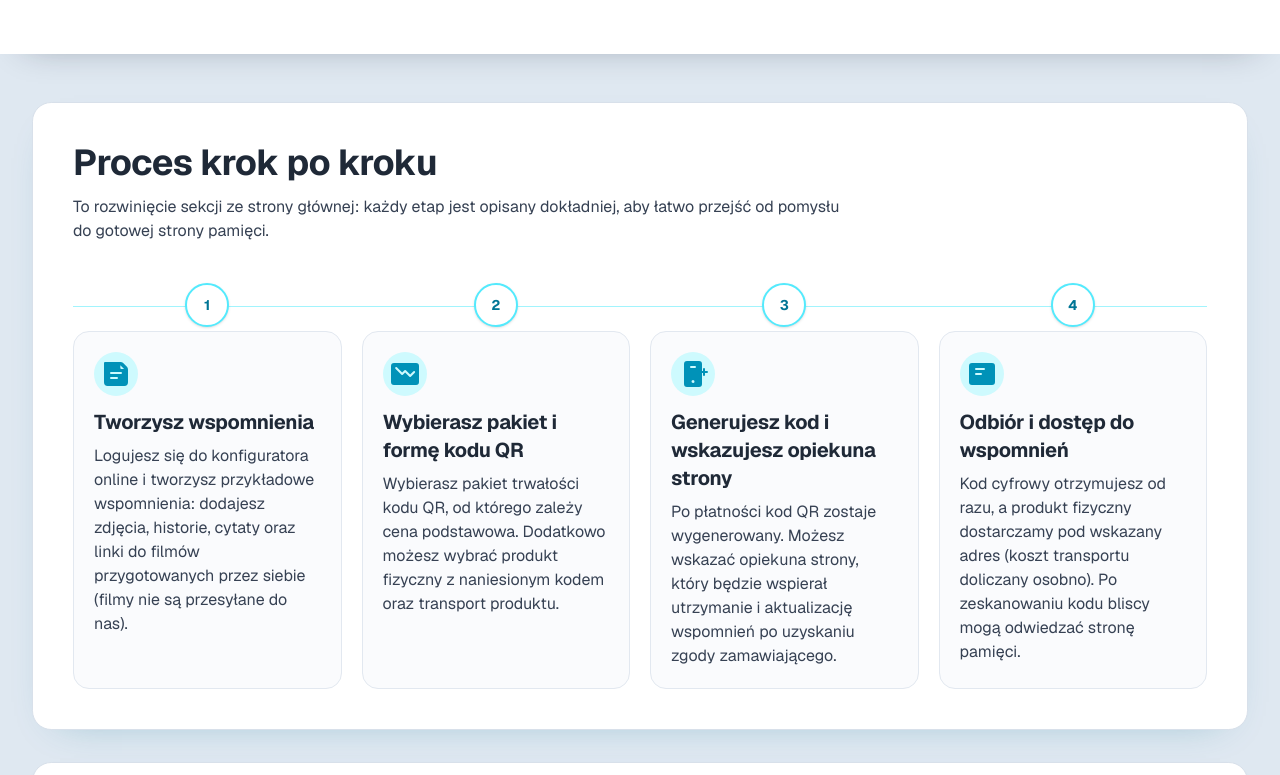
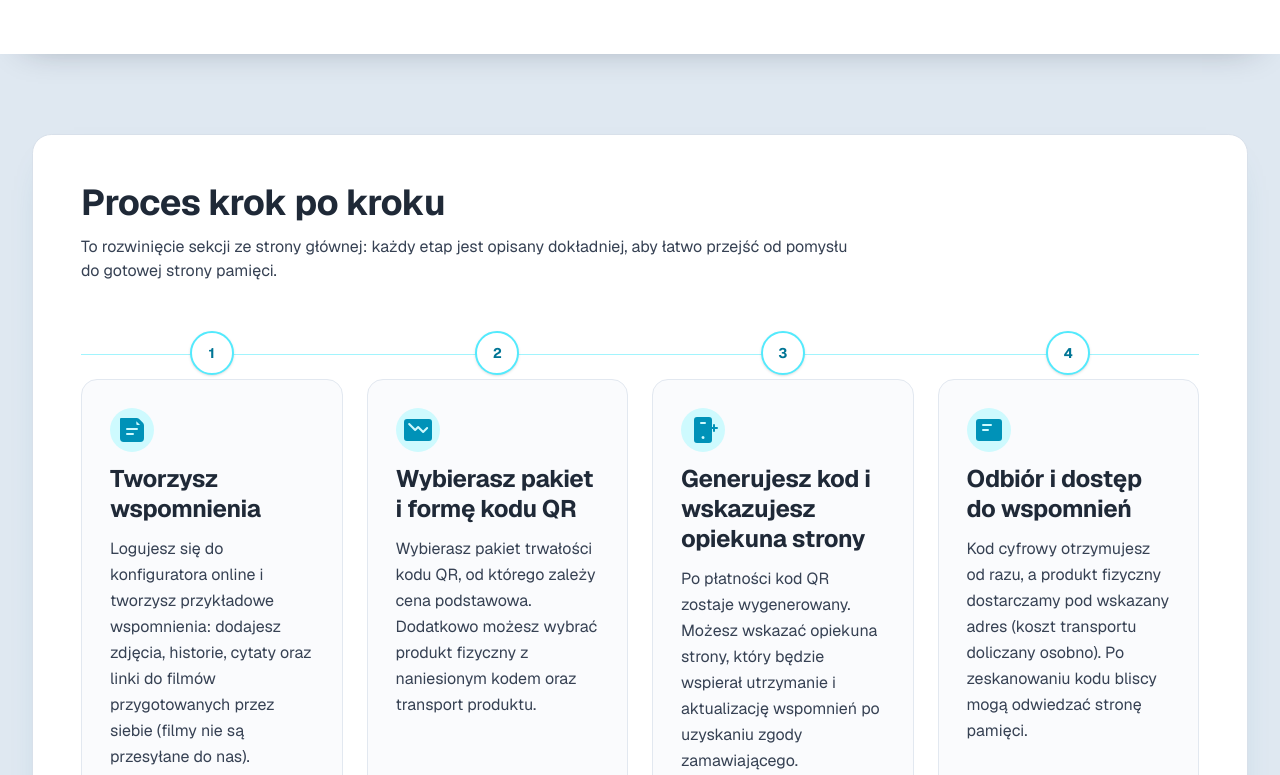
Before and after one commit to Marcinr1984/strona-informacyjna, a Next.js app: page /jak-to-dziala in a window 1280 px wide. Shown: the part 485-1260 px from the top of the page. Built offline with nearby package versions, Linux system fonts and the light colour scheme.

Commit message:
Rozluznienie timeline i wieksze odstepy po sekcji promo

```diff
--- a/app/jak-to-dziala/page.tsx
+++ b/app/jak-to-dziala/page.tsx
@@ -129,30 +129,30 @@ function MaterialIcon({ type }: { type: string }) {
 
 export default function JakToDzialaPage() {
   return (
-    <main className="page-shell">
-      <section className="panel p-8 sm:p-10">
+    <main className="page-shell max-w-[88rem]">
+      <section className="panel p-8 sm:p-12">
         <h2 className="section-title text-3xl sm:text-4xl">Proces krok po kroku</h2>
         <p className="mt-3 max-w-3xl text-gray-700">
           To rozwinięcie sekcji ze strony głównej: każdy etap jest opisany dokładniej, aby łatwo
           przejść od pomysłu do gotowej strony pamięci.
         </p>
 
-        <div className="relative mt-10">
+        <div className="relative mt-12">
           <div className="absolute bottom-0 left-[1.35rem] top-0 w-px bg-cyan-200 md:hidden" />
-          <div className="absolute left-0 right-0 top-[1.45rem] hidden h-px bg-cyan-200 md:block" />
+          <div className="absolute left-0 right-0 top-[1.45rem] hidden h-px bg-cyan-200 lg:block" />
 
-          <ol className="space-y-6 md:grid md:grid-cols-4 md:gap-5 md:space-y-0">
+          <ol className="space-y-7 md:grid md:grid-cols-2 md:gap-7 md:space-y-0 lg:grid-cols-4 lg:gap-6">
             {steps.map((step) => (
               <li key={step.number} className="relative pl-12 md:pl-0 md:pt-12">
                 <span className="absolute left-0 top-0 inline-flex h-11 w-11 items-center justify-center rounded-full border-2 border-cyan-300 bg-white text-sm font-bold text-cyan-700 shadow-sm md:left-1/2 md:-translate-x-1/2">
                   {step.number}
                 </span>
-                <article className="h-full rounded-2xl border border-slate-200 bg-slate-50/70 p-5">
+                <article className="h-full rounded-2xl border border-slate-200 bg-slate-50/70 p-7">
                   <div className="mb-3 inline-flex h-11 w-11 items-center justify-center rounded-full bg-cyan-100 text-cyan-600">
                     <StepIllustrationIcon step={step.number} />
                   </div>
-                  <h3 className="section-title text-xl">{step.title}</h3>
-                  <p className="mt-2 text-gray-700">{step.description}</p>
+                  <h3 className="section-title text-2xl leading-tight">{step.title}</h3>
+                  <p className="mt-3 text-base leading-relaxed text-gray-700">{step.description}</p>
                 </article>
               </li>
             ))}
--- a/components/SubpagePromo.tsx
+++ b/components/SubpagePromo.tsx
@@ -42,7 +42,7 @@ export default function SubpagePromo() {
   const isONas = pathname === '/o-nas'
 
   return (
-    <section className="relative left-1/2 right-1/2 mb-10 w-screen -translate-x-1/2 bg-white py-12 shadow-[0_14px_35px_-26px_rgba(15,23,42,0.45)] sm:mb-12 sm:py-14">
+    <section className="relative left-1/2 right-1/2 mb-16 w-screen -translate-x-1/2 bg-white py-12 shadow-[0_14px_35px_-26px_rgba(15,23,42,0.45)] sm:mb-20 sm:py-14">
       <div className="mx-auto w-full max-w-6xl px-4 sm:px-6 lg:px-8">
         <div className="grid items-center gap-10 lg:grid-cols-[1.2fr_0.8fr]">
           <div>
```
